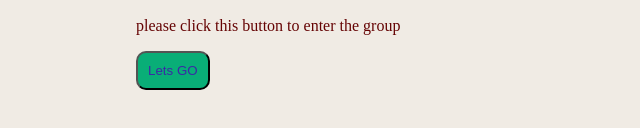
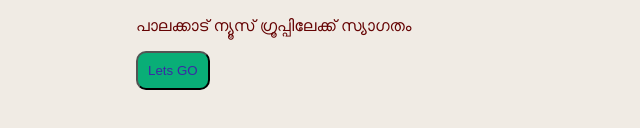
Before and after one commit to mubarackmp/webpage, a plain HTML site: page index.html in a window 1280 px wide. Shown: the part 444-572 px from the top of the page, 0-640 px from the left. Drawn offline with Linux system fonts and the light colour scheme.

Commit message:
Update index.html

```diff
--- a/index.html
+++ b/index.html
@@ -9,7 +9,7 @@
 <body style="color: rgb(101, 3, 3);padding: 10%;background-color: rgb(240, 235, 228);">
     <h1>wellcome </h1>
     <img style="border-radius: 15px;" src="background.jpg" alt="">
-    <p>please click this button to enter the group</p>
+    <p>പാലക്കാട്‌ ന്യൂസ്‌ ഗ്രൂപ്പിലേക്ക് സ്യാഗതം</p>
     <button style="background-color: rgb(9, 174, 119);border-radius: 10px;padding: 10px;"><a style="text-decoration: none;color: rgb(58, 42, 165);" href="https://chat.whatsapp.com/LkMMnDSxYNLD71Tu2QgJYu"> Lets GO</a></button>
 
 </body>
```
